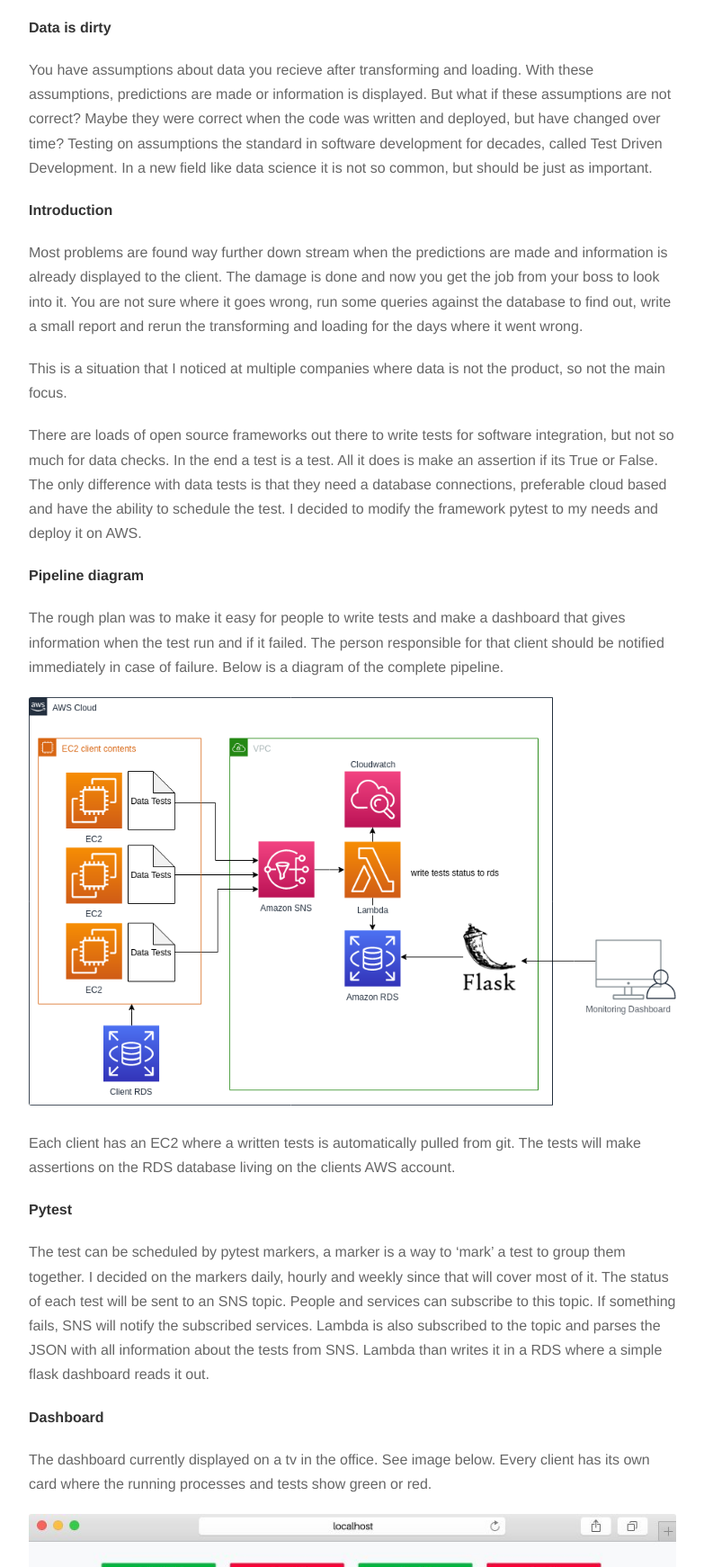
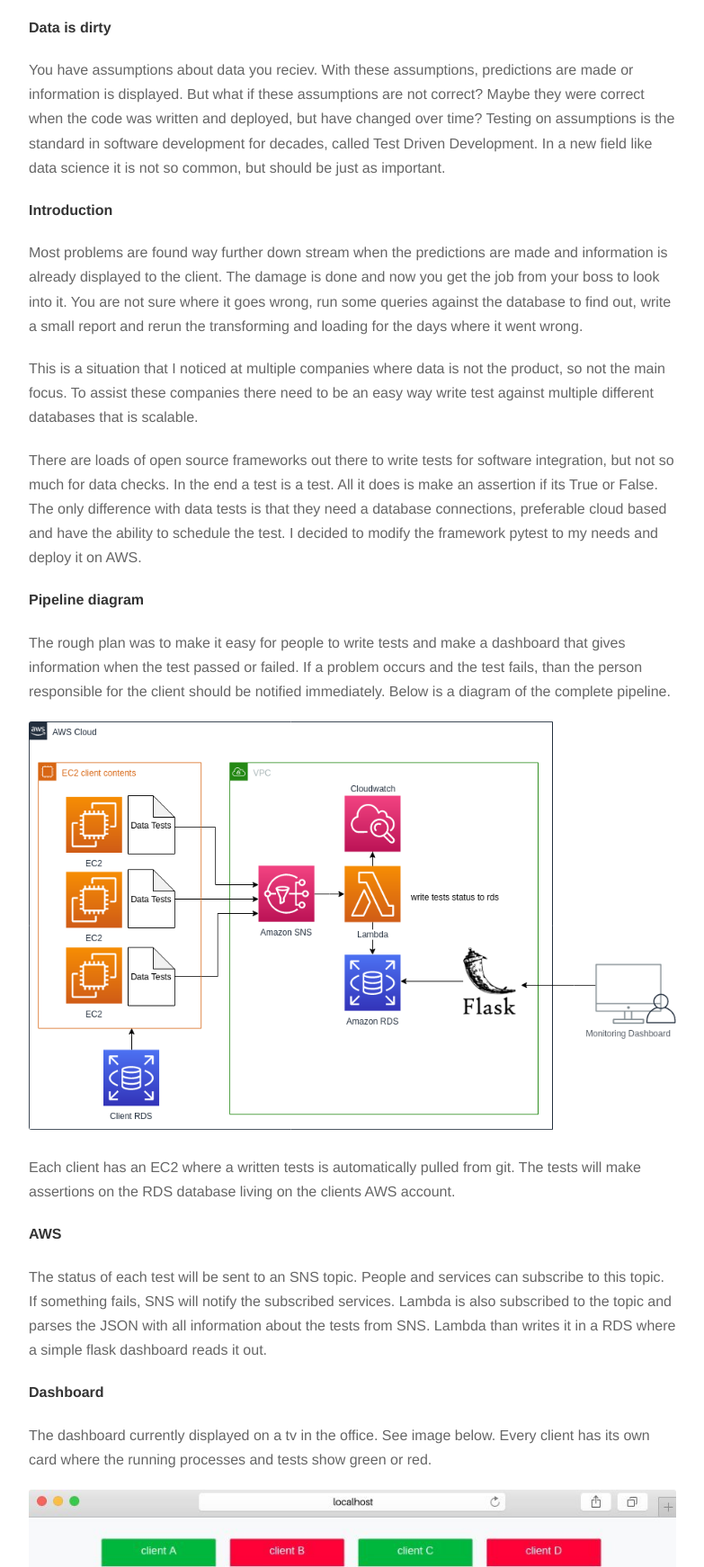
Before and after one commit to joppevos/joppevos.github.io, a plain HTML site: page posts/post_01/index.html in a window 1280 px wide. Shown: the part 522-2264 px from the top of the page at 90% size, without its empty margins (248-1031 px from the left). Drawn offline with nearby package versions, Linux system fonts and the light colour scheme; a web font is replaced by a local one.

Commit message:
updated blog

```diff
--- a/index.xml
+++ b/index.xml
@@ -27,7 +27,7 @@ In my spare time, I read, make art and thinker with my motorcycle.</description>
       <pubDate>Wed, 28 Aug 2019 10:36:17 +0200</pubDate>
 
       <guid>https://joppevos.github.io/posts/post_01/</guid>
-      <description>Data is dirty You have assumptions about data you recieve after transforming and loading. With these assumptions, predictions are made or information is displayed. But what if these assumptions are not correct? Maybe they were correct when the code was written and deployed, but have changed over time? Testing on assumptions the standard in software development for decades, called Test Driven Development. In a new field like data science it is not so common, but should be just as important.</description>
+      <description>Data is dirty You have assumptions about data you reciev. With these assumptions, predictions are made or information is displayed. But what if these assumptions are not correct? Maybe they were correct when the code was written and deployed, but have changed over time? Testing on assumptions is the standard in software development for decades, called Test Driven Development. In a new field like data science it is not so common, but should be just as important.</description>
     </item>
 
   </channel>
--- a/posts/index.xml
+++ b/posts/index.xml
@@ -17,7 +17,7 @@
       <pubDate>Wed, 28 Aug 2019 10:36:17 +0200</pubDate>
 
       <guid>https://joppevos.github.io/posts/post_01/</guid>
-      <description>Data is dirty You have assumptions about data you recieve after transforming and loading. With these assumptions, predictions are made or information is displayed. But what if these assumptions are not correct? Maybe they were correct when the code was written and deployed, but have changed over time? Testing on assumptions the standard in software development for decades, called Test Driven Development. In a new field like data science it is not so common, but should be just as important.</description>
+      <description>Data is dirty You have assumptions about data you reciev. With these assumptions, predictions are made or information is displayed. But what if these assumptions are not correct? Maybe they were correct when the code was written and deployed, but have changed over time? Testing on assumptions is the standard in software development for decades, called Test Driven Development. In a new field like data science it is not so common, but should be just as important.</description>
     </item>
 
   </channel>
--- a/posts/post_01/index.html
+++ b/posts/post_01/index.html
@@ -20,7 +20,7 @@
 
 
 <meta property="og:title" content="Pipeline to test Dirty-Data" />
-<meta property="og:description" content="Data is dirty You have assumptions about data you recieve after transforming and loading. With these assumptions, predictions are made or information is displayed. But what if these assumptions are not correct? Maybe they were correct when the code was written and deployed, but have changed over time? Testing on assumptions the standard in software development for decades, called Test Driven Development. In a new field like data science it is not so common, but should be just as important." />
+<meta property="og:description" content="Data is dirty You have assumptions about data you reciev. With these assumptions, predictions are made or information is displayed. But what if these assumptions are not correct? Maybe they were correct when the code was written and deployed, but have changed over time? Testing on assumptions is the standard in software development for decades, called Test Driven Development. In a new field like data science it is not so common, but should be just as important." />
 <meta property="og:type" content="article" />
 <meta property="og:url" content="https://joppevos.github.io/posts/post_01/" />
 <meta property="article:published_time" content="2019-08-28T10:36:17+02:00" />
@@ -28,12 +28,12 @@
 
 
 <meta itemprop="name" content="Pipeline to test Dirty-Data">
-<meta itemprop="description" content="Data is dirty You have assumptions about data you recieve after transforming and loading. With these assumptions, predictions are made or information is displayed. But what if these assumptions are not correct? Maybe they were correct when the code was written and deployed, but have changed over time? Testing on assumptions the standard in software development for decades, called Test Driven Development. In a new field like data science it is not so common, but should be just as important.">
+<meta itemprop="description" content="Data is dirty You have assumptions about data you reciev. With these assumptions, predictions are made or information is displayed. But what if these assumptions are not correct? Maybe they were correct when the code was written and deployed, but have changed over time? Testing on assumptions is the standard in software development for decades, called Test Driven Development. In a new field like data science it is not so common, but should be just as important.">
 
 
 <meta itemprop="datePublished" content="2019-08-28T10:36:17&#43;02:00" />
 <meta itemprop="dateModified" content="2019-08-28T10:36:17&#43;02:00" />
-<meta itemprop="wordCount" content="539">
+<meta itemprop="wordCount" content="522">
 
 
 
@@ -41,7 +41,7 @@
 
 <meta name="twitter:card" content="summary"/>
 <meta name="twitter:title" content="Pipeline to test Dirty-Data"/>
-<meta name="twitter:description" content="Data is dirty You have assumptions about data you recieve after transforming and loading. With these assumptions, predictions are made or information is displayed. But what if these assumptions are not correct? Maybe they were correct when the code was written and deployed, but have changed over time? Testing on assumptions the standard in software development for decades, called Test Driven Development. In a new field like data science it is not so common, but should be just as important."/>
+<meta name="twitter:description" content="Data is dirty You have assumptions about data you reciev. With these assumptions, predictions are made or information is displayed. But what if these assumptions are not correct? Maybe they were correct when the code was written and deployed, but have changed over time? Testing on assumptions is the standard in software development for decades, called Test Driven Development. In a new field like data science it is not so common, but should be just as important."/>
 
 
     </head>
@@ -76,30 +76,29 @@
 
 <h4 id="data-is-dirty">Data is dirty</h4>
 
-<p>You have assumptions about data you recieve after transforming and loading. With these assumptions, predictions are made or information is displayed. But what if these assumptions are not correct? Maybe they were correct when the code was written and deployed, but have changed over time?
-Testing on assumptions the standard in software development for decades, called Test Driven Development. In a new field like data science it is not so common, but should be just as important.</p>
+<p>You have assumptions about data you reciev. With these assumptions, predictions are made or information is displayed. But what if these assumptions are not correct? Maybe they were correct when the code was written and deployed, but have changed over time?
+Testing on assumptions is the standard in software development for decades, called Test Driven Development. In a new field like data science it is not so common, but should be just as important.</p>
 
 <h4 id="introduction">Introduction</h4>
 
 <p>Most problems are found way further down stream when the predictions are made and information is already displayed to the client. The damage is done and now you get the job from your boss to look into it. You are not sure where it goes wrong, run some queries against the database to find out, write a small report and rerun the transforming and loading for the days where it went wrong.</p>
 
-<p>This is a situation that I noticed at multiple companies where data is not the product, so not the main focus.</p>
+<p>This is a situation that I noticed at multiple companies where data is not the product, so not the main focus. To assist these companies there need to be an easy way write test against multiple different databases that is scalable.</p>
 
 <p>There are loads of open source frameworks out there to write tests for software integration, but not so much for data checks. In the end a test is a test. All it does is make an assertion if its True or False. The only difference with data tests is that they need a database connections, preferable cloud based and have the ability to schedule the test.
 I decided to modify the framework pytest to my needs and deploy it on AWS.</p>
 
 <h4 id="pipeline-diagram">Pipeline diagram</h4>
 
-<p>The rough plan was to make it easy for people to write tests and make a dashboard that gives information when the test run and if it failed. The person responsible for that client should be notified immediately in case of failure. Below is a diagram of the complete pipeline.</p>
+<p>The rough plan was to make it easy for people to write tests and make a dashboard that gives information when the test passed or failed. If a problem occurs and the test fails, than the person responsible for the client should be notified immediately. Below is a diagram of the complete pipeline.</p>
 
 <p><img src="/images/post_01/diagram.png" alt="diagram.png" /></p>
 
 <p>Each client has an EC2 where a written tests is automatically pulled from git. The tests will make assertions on the RDS database living on the clients AWS account.</p>
 
-<h4 id="pytest">Pytest</h4>
+<h4 id="aws">AWS</h4>
 
-<p>The test can be scheduled by pytest markers, a marker is a way to &lsquo;mark&rsquo; a test to group them together.
-I decided on the markers daily, hourly and weekly since that will cover most of it. The status of each test will be sent to an SNS topic. People and services can subscribe to this topic. If something fails, SNS will notify the subscribed services. Lambda is also subscribed to the topic and parses the JSON with all information about the tests from SNS. Lambda than writes it in a RDS where a simple flask dashboard reads it out.</p>
+<p>The status of each test will be sent to an SNS topic. People and services can subscribe to this topic. If something fails, SNS will notify the subscribed services. Lambda is also subscribed to the topic and parses the JSON with all information about the tests from SNS. Lambda than writes it in a RDS where a simple flask dashboard reads it out.</p>
 
 <h4 id="dashboard">Dashboard</h4>
 
```
Also changed, not shown: 1 other file.
